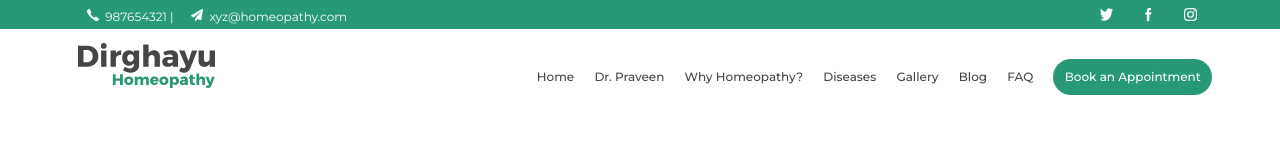
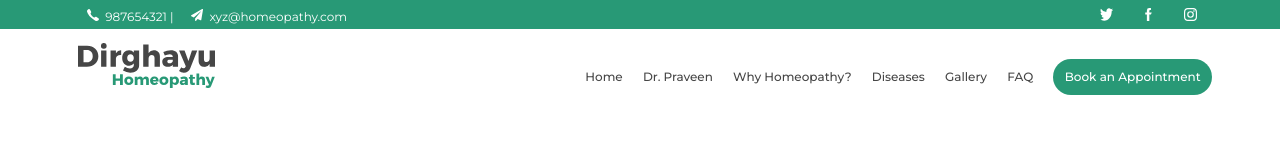
Before and after one commit to DevSingh97/FWork01, a plain HTML site: page index.html in a window 1280 px wide. Shown: the top 160 px of the page. Drawn offline with nearby package versions, Linux system fonts and the light colour scheme; some packages are replaced by stand-ins of ours; a script that the page names is missing.

Commit message:
Update index.html

```diff
--- a/index.html
+++ b/index.html
@@ -67,7 +67,6 @@
                     <li class="main-nav__item"><a data-scroll href="#whyhomeo"> Why Homeopathy? </a></li>
                     <li class="main-nav__item"><a data-scroll href="#diseases">Diseases</a></li>
                     <li class="main-nav__item"><a data-scroll href="#gallery">Gallery</a></li>
-                    <li class="main-nav__item"><a data-scroll href="#blog">Blog</a></li>
                     <li class="main-nav__item"><a data-scroll href="#faq">FAQ</a></li>
                     <li class="main-nav__item nav-item-ctn" onclick="toggle()">Book an Appointment</li>
                 </ul>
```
